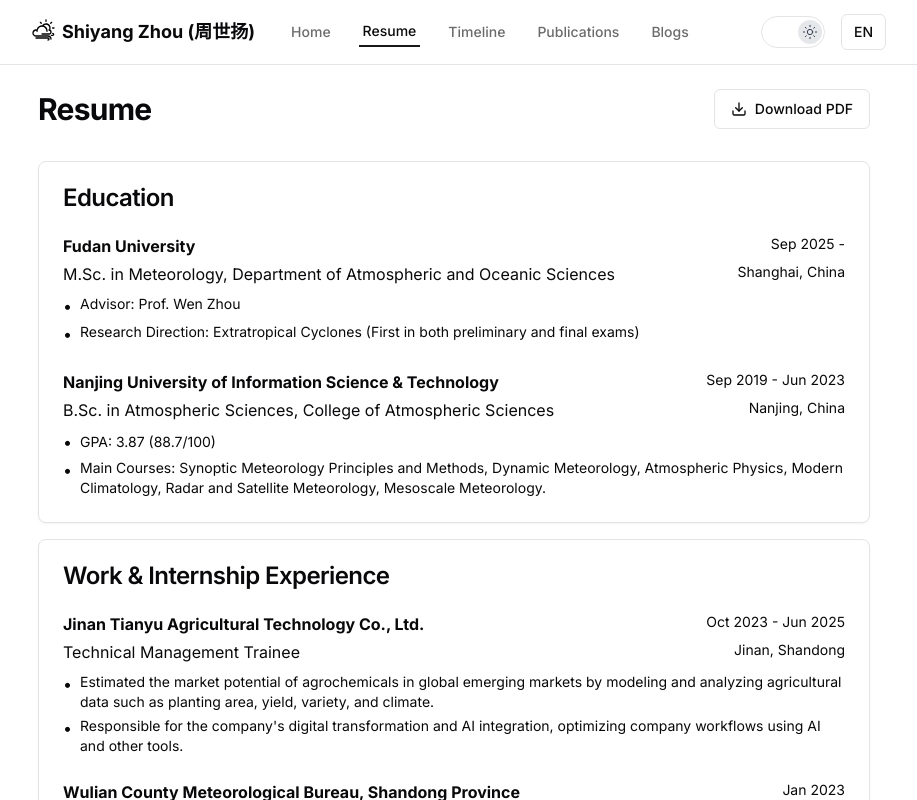
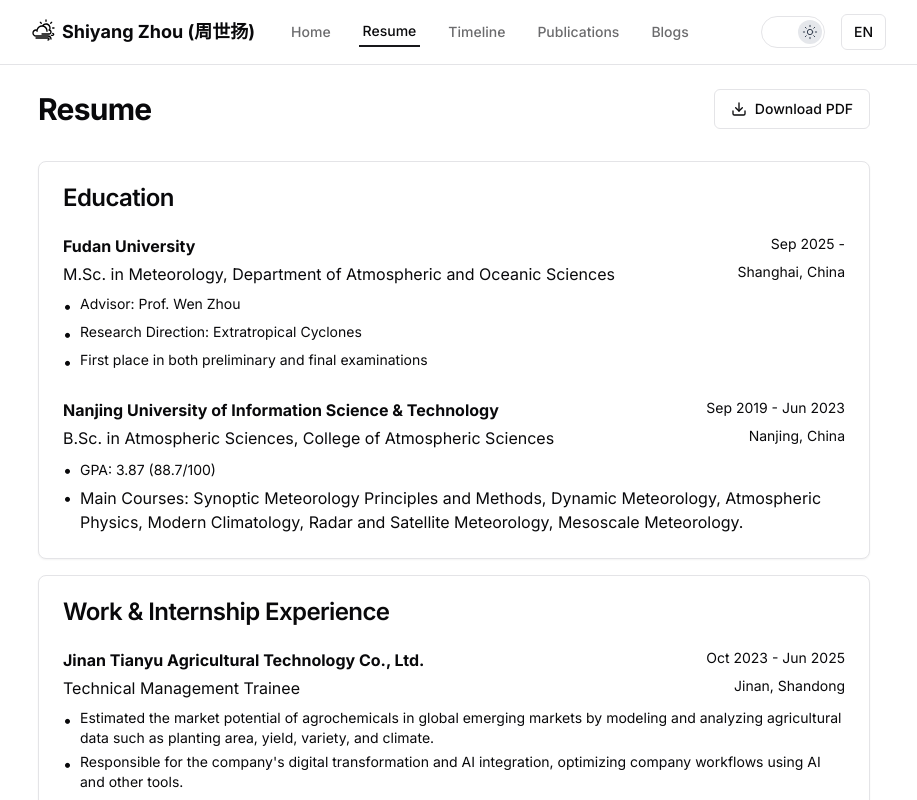
Before and after one commit to zsy1207/zsy1207.github.io, a Next.js app: page /resume in a window 1280 px wide. Shown: the top 800 px of the page, without its empty margins (186-1103 px from the left). Built offline with nearby package versions, Linux system fonts and the light colour scheme.

Commit message:
Add examination results info to the resume and fix text size consistency

```diff
--- a/app/(routes)/resume/page.tsx
+++ b/app/(routes)/resume/page.tsx
@@ -58,7 +58,13 @@
               <div className="flex mt-1">
                 <div className="mr-2">•</div>
                 <div className="text-sm">
-                  {language === "en" ? "Research Direction: Extratropical Cyclones (First in both preliminary and final exams)" : "研究方向：温带气旋（初复试双第一）"}
+                  {language === "en" ? "Research Direction: Extratropical Cyclones" : "研究方向：温带气旋"}
+                </div>
+              </div>
+              <div className="flex mt-1">
+                <div className="mr-2">•</div>
+                <div className="text-sm">
+                  {language === "en" ? "First place in both preliminary and final examinations" : "初复试双第一"}
                 </div>
               </div>
             </div>
@@ -87,13 +93,11 @@
             <div className="mt-2">
               <p className="flex items-center">
                 <span className="mr-2">•</span>
-                <div className="text-sm">
-                  {language === "en" ? "GPA: 3.87 (88.7/100)" : "GPA：3.87（88.7/100）"}
-                </div>
+                <span className="text-sm">{language === "en" ? "GPA: 3.87 (88.7/100)" : "GPA：3.87（88.7/100）"}</span>
               </p>
               <div className="flex mt-1">
                 <div className="mr-2">•</div>
-                <div className="text-sm">
+                <div>
                   {language === "en"
                     ? "Main Courses: Synoptic Meteorology Principles and Methods, Dynamic Meteorology, Atmospheric Physics, Modern Climatology, Radar and Satellite Meteorology, Mesoscale Meteorology."
                     : "主要课程：天气学原理和方法、动力气象学、大气物理学、现代气候学、雷达与卫星气象学、中尺度气象学。"
```
